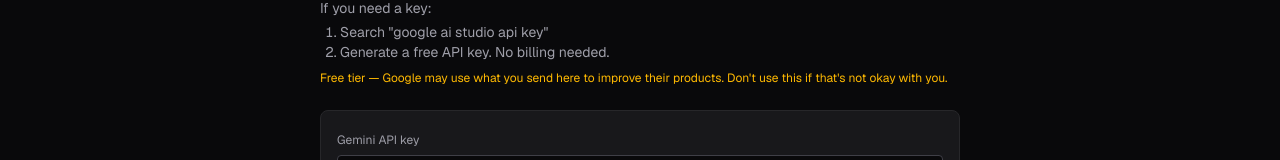
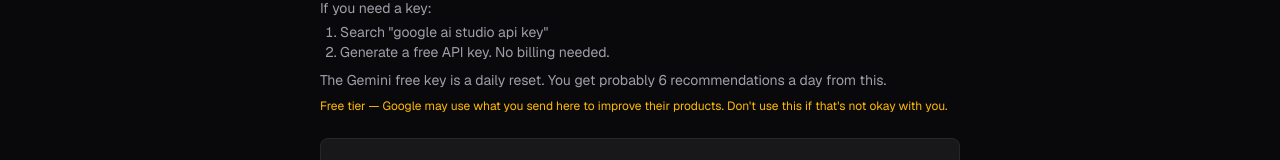
Before and after one commit to mcmilnick/gaming_website, a Next.js app: page /suggest in a window 1280 px wide. Shown: the part 199-359 px from the top of the page. Built offline with nearby package versions, Linux system fonts and the light colour scheme; no server answers.

Commit message:
add the library add option to the suggest a game page

```diff
--- a/src/components/SuggestGame.tsx
+++ b/src/components/SuggestGame.tsx
@@ -2,12 +2,32 @@
 
 import { useMemo, useState } from "react";
 import { useLibrary } from "@/hooks/useLibrary";
-import { getDistinctConsoles } from "@/lib/catalogSearch";
+import { useGames } from "@/hooks/useGames";
+import { useCustomGames } from "@/hooks/useCustomGames";
+import { getDistinctConsoles, normalizeForSearch } from "@/lib/catalogSearch";
 import { getStoredApiKey, setStoredApiKey, suggestGame, MODEL_ID, type TokenUsage } from "@/lib/aiSuggest";
 import { Panel } from "@/components/Panel";
+import { GameCard } from "@/components/GameCard";
+
+// Pulls the Title/Console lines out of Gemini's response (see buildPrompt in
+// aiSuggest.ts) so the suggestion can be looked up in the catalog. Console
+// matters because the same title can exist under multiple platforms (e.g. a
+// Virtual Console re-release) - title alone isn't enough to know which
+// catalog entry Gemini actually meant.
+function parseSuggestedTitle(text: string): string | null {
+  const match = text.match(/^Title:\s*(.+)$/m);
+  return match ? match[1].trim() : null;
+}
+
+function parseSuggestedConsole(text: string): string | null {
+  const match = text.match(/^Console:\s*(.+)$/m);
+  return match ? match[1].trim() : null;
+}
 
 export function SuggestGame() {
   const { entries, hydrated } = useLibrary();
+  const { games } = useGames();
+  const { games: customGames } = useCustomGames();
   const [apiKey, setApiKey] = useState(() => getStoredApiKey());
   const [includeRatings, setIncludeRatings] = useState(false);
   const [sourceConsole, setSourceConsole] = useState("");
@@ -18,11 +38,34 @@
   const [error, setError] = useState<string | null>(null);
 
   const consoles = useMemo(() => getDistinctConsoles(entries), [entries]);
+  const catalogConsoles = useMemo(() => getDistinctConsoles(games), [games]);
 
   const sourceEntries = useMemo(
     () => (sourceConsole ? entries.filter((entry) => entry.console === sourceConsole) : entries),
     [entries, sourceConsole]
   );
+
+  const matchedGame = useMemo(() => {
+    if (!result) return null;
+    const suggestedTitle = parseSuggestedTitle(result);
+    if (!suggestedTitle) return null;
+    const normalizedTitle = normalizeForSearch(suggestedTitle);
+    const suggestedConsole = parseSuggestedConsole(result);
+    const normalizedConsole = suggestedConsole ? normalizeForSearch(suggestedConsole) : null;
+
+    const candidates = [...games, ...customGames].filter(
+      (game) => normalizeForSearch(game.title) === normalizedTitle
+    );
+    if (candidates.length === 0) return null;
+    if (normalizedConsole) {
+      const consoleMatch = candidates.find((game) => normalizeForSearch(game.console) === normalizedConsole);
+      if (consoleMatch) return consoleMatch;
+    }
+    // Fall back to the first title match if the console didn't line up
+    // (Gemini didn't use one of the exact names it was given, or the game
+    // isn't actually in the catalog under that platform).
+    return candidates[0];
+  }, [result, games, customGames]);
 
   function handleApiKeyChange(value: string) {
     setApiKey(value);
@@ -39,6 +82,7 @@
       entries: sourceEntries,
       includeRatings,
       console: targetConsole,
+      catalogConsoles,
     });
     setLoading(false);
     if ("error" in outcome) {
@@ -68,6 +112,9 @@
           <li>Generate a free API key. No billing needed.</li>
         </ol>
       </div>
+      <p className="mt-2 text-sm text-zinc-400">
+        The Gemini free key is a daily reset. You get probably 6 recommendations a day from this.
+      </p>
       <p className="mt-2 text-xs text-amber-400">
         Free tier — Google may use what you send here to improve their products. Don&apos;t use
         this if that&apos;s not okay with you.
@@ -159,6 +206,15 @@
         </div>
       )}
 
+      {matchedGame && (
+        <div className="mt-4 flex flex-col items-center">
+          <p className="mb-2 text-xs text-zinc-500">In the catalog:</p>
+          <div className="w-full max-w-[220px]">
+            <GameCard game={matchedGame} />
+          </div>
+        </div>
+      )}
+
       {usage && (
         <p className="mt-2 text-xs text-zinc-500">
           {usage.totalTokens.toLocaleString()} tokens ({usage.promptTokens.toLocaleString()} prompt +{" "}
--- a/src/lib/aiSuggest.ts
+++ b/src/lib/aiSuggest.ts
@@ -33,6 +33,12 @@
   entries: LibraryEntry[];
   includeRatings: boolean;
   console: string; // "" = no constraint
+  // Every console name our own catalog uses. Passed through so Gemini's
+  // "Console:" answer can be matched back to a specific catalog entry - the
+  // same title can exist under several platforms (e.g. a Virtual Console
+  // re-release), and without this the app has no way to tell which one
+  // Gemini actually meant, so it displays whichever matches by title alone.
+  catalogConsoles: string[];
 };
 
 function buildPrompt(opts: SuggestOptions): string {
@@ -60,6 +66,9 @@
     "Title: <game title>",
     "Console: <console/platform>",
     "Why: <2-3 sentences on why this fits my taste, referencing specific games from my library>",
+    "",
+    "For the Console line specifically: if the game was released on one of these exact platforms, use that exact name verbatim (don't abbreviate, e.g. write \"Super Nintendo Entertainment System\" not \"SNES\"). If it wasn't released on any of them, name the actual platform normally.",
+    opts.catalogConsoles.join(", "),
   ].join("\n");
 }
 
```
